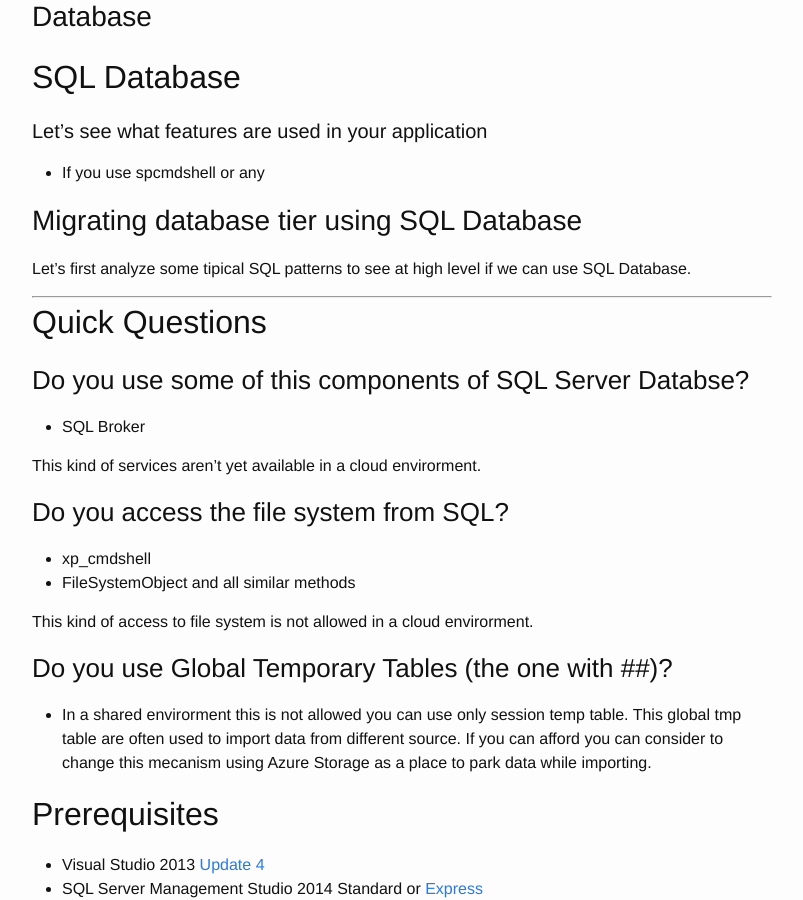
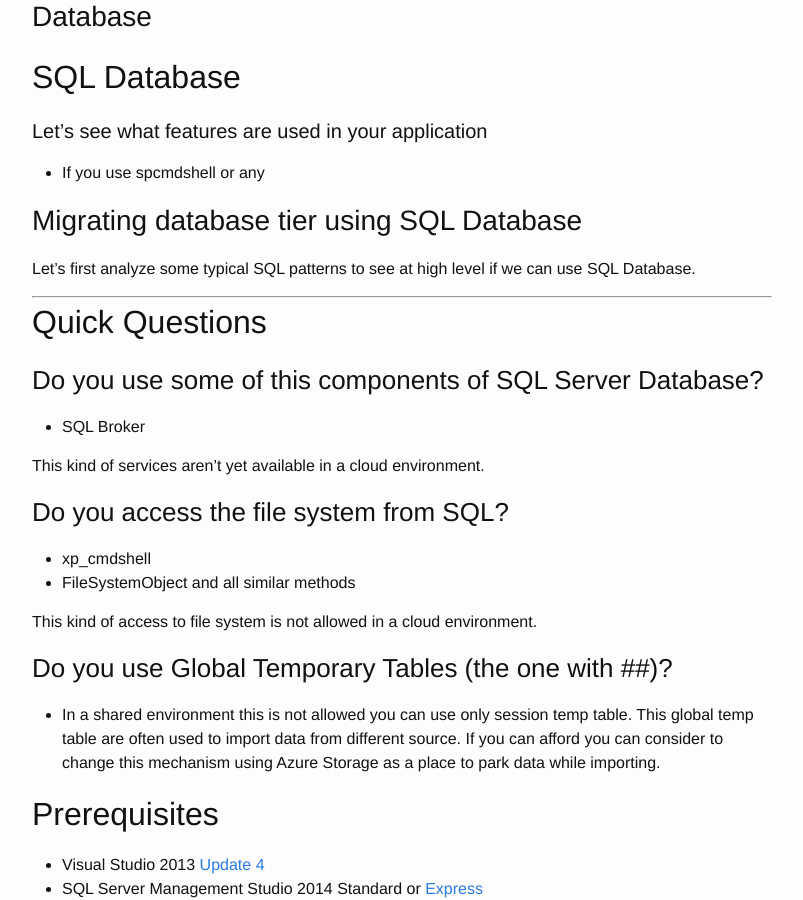
Before and after one commit to GabrieleCastellani/gabrielecastellani.github.io, a Jekyll site: the page built from MigrationGuide/2TDatabase.md, in a window 1280 px wide and 900 px high, scrolled down 238 px. Shown: the whole window, without its empty margins (238-1041 px from the left). Built offline with Jekyll 4.4.1, drawn with Linux system fonts in a browser that asks for light colours; Markdown is read by kramdown in place of the engine named in the settings; comment, search, counter and statistics services are not loaded.

```diff
--- a/MigrationGuide/2TDatabase.md
+++ b/MigrationGuide/2TDatabase.md
@@ -14,16 +14,16 @@ permalink: /migrationguide/SQL-database/
 #Migrating database tier using SQL Database
 
 
-Let's first analyze some tipical SQL patterns to see at high level if we can use SQL Database.
+Let's first analyze some typical SQL patterns to see at high level if we can use SQL Database.
 
 
 -----
 ##Quick Questions
-###Do you use some of this components of SQL Server Databse?
+###Do you use some of this components of SQL Server Database?
 
 - SQL Broker
 
-This kind of services aren't yet available in a cloud envirorment.
+This kind of services aren't yet available in a cloud environment.
 
 
 ###Do you access the file system from SQL?
@@ -31,10 +31,10 @@ This kind of services aren't yet available in a cloud envirorment.
 - xp_cmdshell
 - FileSystemObject and all similar methods
 
-This kind of access to file system is not allowed in a cloud envirorment.
+This kind of access to file system is not allowed in a cloud environment.
 
 ###Do you use Global Temporary Tables (the one with ##)?
-- In a shared envirorment this is not allowed you can use only session temp table. This global tmp table are often used to import data from different source. If you can afford you can consider to change this mecanism using Azure Storage as a place to park data while importing.
+- In a shared environment this is not allowed you can use only session temp table. This global temp table are often used to import data from different source. If you can afford you can consider to change this mechanism using Azure Storage as a place to park data while importing.
 
 
 
@@ -67,9 +67,9 @@ Let's first run [SQL Azure Migration Wizard](http://sqlazuremw.codeplex.com/) on
 
 For the advanced migration we will use SQL Azure Migration Wizard. Now the first step is to select the right version based on the SQL Server version you are using.
 
-	- SQLAzureMW v3x and tools requires .NET Framework 3.5 and SQL Server 2008 R2 SP1 bits to run.
-	- SQLAzureMW v4x and tools requires .NET Framework 4.5 and SQL Server 2012 bits to run.
-	- SQLAzureMW v5x and tools requires .NET Framework 4.5 and SQL Server 2014 bits to run.
+    - SQLAzureMW v3x and tools requires .NET Framework 3.5 and SQL Server 2008 R2 SP1 bits to run.
+    - SQLAzureMW v4x and tools requires .NET Framework 4.5 and SQL Server 2012 bits to run.
+    - SQLAzureMW v5x and tools requires .NET Framework 4.5 and SQL Server 2014 bits to run.
 
 #####Analyze the schema of the Database
 Run SQLAzureMW.exe to check the schema and have an overview of the changes that we need to consider.
```
Also changed, not shown: MigrationGuide/2TWebsites.md (+5 -5 lines), MigrationGuide/MigrationGuide.md (+1 -1 lines).
